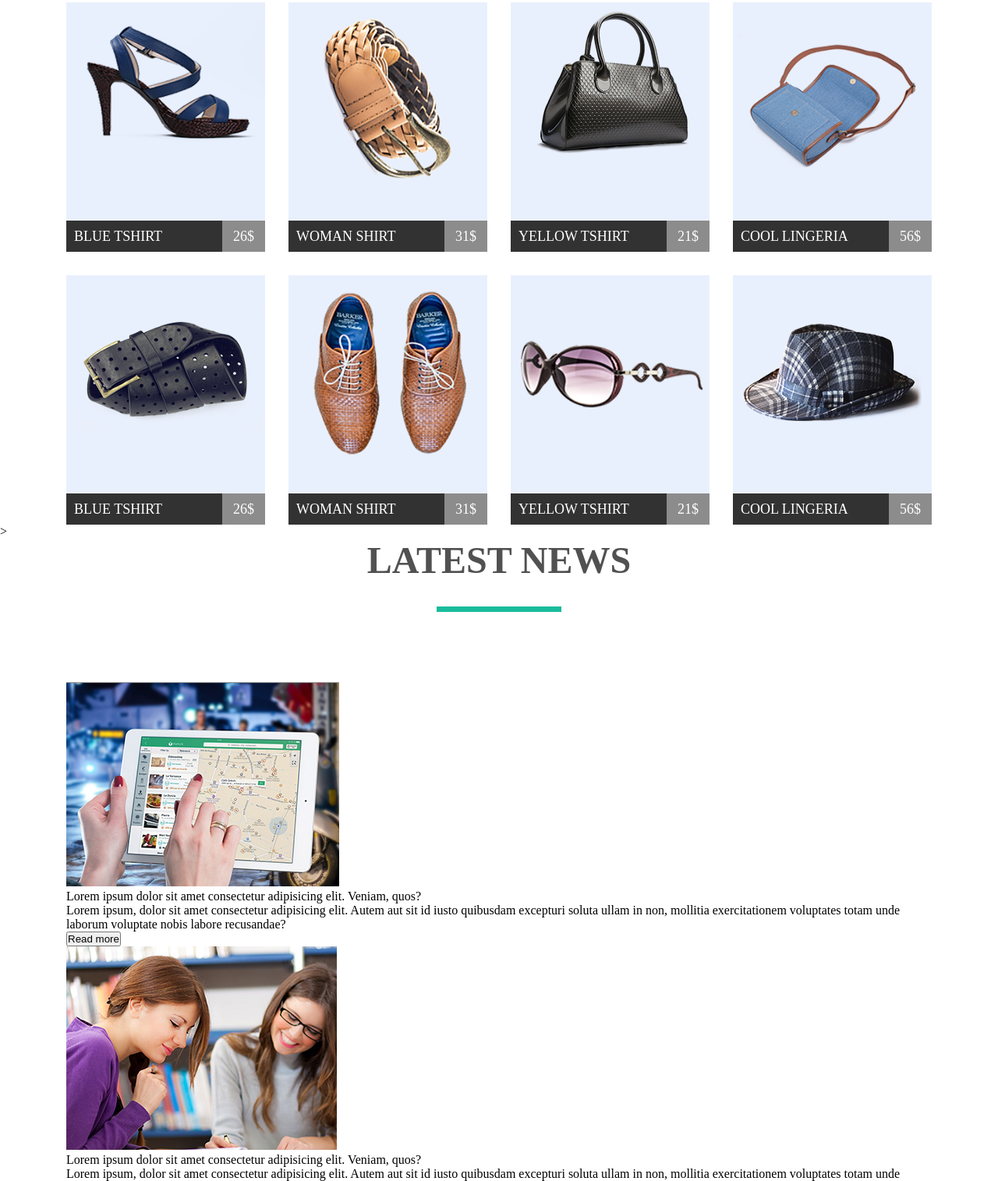
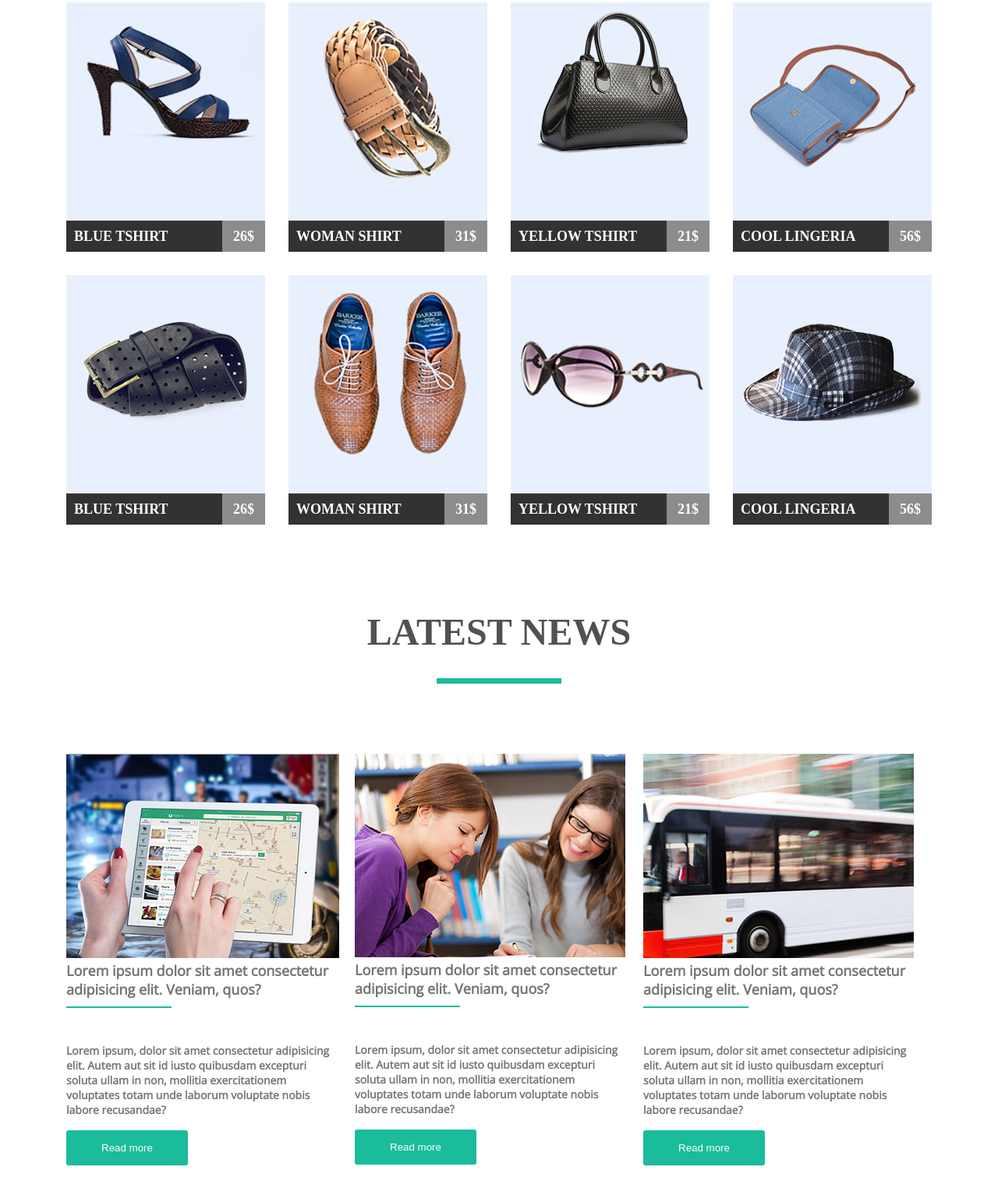
Before and after one commit to yuraostapenko/bootcamp7, a plain HTML site: page module_03/index.html in a window 1280 px wide. Shown: the part 351-1866 px from the top of the page at 78% size. Drawn offline with nearby package versions, Linux system fonts and the light colour scheme.

Commit message:
added new  section

```diff
--- a/module_03/css/header.css
+++ b/module_03/css/header.css
@@ -1,37 +1,40 @@
+.header {
+    width: 1110px;
+    margin: auto;
+}
+
 .logo {
     width: 75px;
     height: 20px;
     float: left;
     margin-top: 40px;
 }
+
 .menu {
     text-decoration: none;
     margin: auto;
     float: right;
     padding-top: 40px;
 
+}
 
-}
 .menu-item {
-
     float: left;
     display: inline-block;
     font-size: 14px;
     margin-right: 35px;
+}
 
-
-}
 .menu-link {
     text-decoration: none;
     text-transform: uppercase;
     color: #0f0101;
 }
+
 .menu-link:hover {
     color: #1abc9c;
 }
+
 .menu-item:last-child {
     margin-right: 0;
 }
-.header {
-    margin-bottom: 110px;
-}
--- a/module_03/css/products.css
+++ b/module_03/css/products.css
@@ -1,8 +1,5 @@
-.wrapper-blue {
-    background-color: gray;
 
-}
-.container {
+.main-products {
     width: 1110px;
     margin: auto;
 }
@@ -12,6 +9,7 @@
     text-align: center;
     text-transform: uppercase;
     display: block;
+    margin-top: 110px;
 
 }
 .title::after {
@@ -71,3 +69,43 @@
 .cards:hover .price {
     background-color:  #7fd9c7;
    }
+.card {
+    width: 345px;
+    height: 500px;
+    margin-right: 25px;
+    float: left;
+}
+
+
+
+.text {
+    font-family: "Open Sans";
+    font-size: 18px;
+    font-weight: 600;
+    color: #777575;
+}
+.text:after {
+    content: '';
+    display: block;
+    height: 2px;
+    margin: 10px 0 45px;
+    width: 135px;
+    background-color:  #1abc9c;
+    vertical-align: middle;
+
+}
+.cards-text {
+    font-size: 14px;
+    font-family: "Open Sans";
+    font-weight: 600;
+    color: #777575;
+    padding-bottom: 17px;
+}
+.btn {
+    background-color:  #1abc9c;
+    color: #fff;
+    padding: 15px 45px;
+    border-radius: 3px;
+    border: none;
+    margin-bottom: 80px;
+}
--- a/module_03/css/style.css
+++ b/module_03/css/style.css
@@ -1,6 +1,6 @@
 @import "reset.css";
-@import "https://fonts.googleapis.com/css?family=Roboto" rel="stylesheet";
+@import "https://fonts.googleapis.com/css?family=Roboto";
 @import "header.css";
 @import "products.css";
 @import "footer.css";
-@import "https://fonts.googleapis.com/css?family=Open+Sans" rel="stylesheet";
+@import "https://fonts.googleapis.com/css?family=Open+Sans";
--- a/module_03/index.html
+++ b/module_03/index.html
@@ -11,72 +11,87 @@
 </head>
 
 <body>
-    <div class="wrapper-light">
-        <div class="container">
+
+
     <header class="header clearfix">
         <div class="logo-header">
-                    <a href="#" class="logo"><img src="./img/mart.png" alt="icon" class="icon"> </a>
+            <a href="#" class="logo">
+                <img src="./img/mart.png" alt="icon" class="icon"> </a>
         </div>
+        <div class="header-container">
             <nav class="navigation">
                 <ul class="menu clearfix">
-                        <li class="menu-item"><a href="#" class="menu-link">Home</a></li>
-                        <li class="menu-item"><a href="#" class="menu-link">about us</a></li>
-                        <li class="menu-item"><a href="#" class="menu-link">page</a></li>
-                        <li class="menu-item"><a href="#" class="menu-link">shop</a></li>
-                        <li class="menu-item"><a href="#" class="menu-link">blog</a></li>
-                        <li class="menu-item"><a href="#" class="menu-link">contact us</a></li>
+                    <li class="menu-item">
+                        <a href="#" class="menu-link">Home</a>
+                    </li>
+                    <li class="menu-item">
+                        <a href="#" class="menu-link">about us</a>
+                    </li>
+                    <li class="menu-item">
+                        <a href="#" class="menu-link">page</a>
+                    </li>
+                    <li class="menu-item">
+                        <a href="#" class="menu-link">shop</a>
+                    </li>
+                    <li class="menu-item">
+                        <a href="#" class="menu-link">blog</a>
+                    </li>
+                    <li class="menu-item">
+                        <a href="#" class="menu-link">contact us</a>
+                    </li>
                 </ul>
             </nav>
+        </div>
     </header>
-        </div>
 
-        <section class="container products">
-            <div class="section products">
-                <h2 class="title">Featured prodacts</h2>
+
+    <main class="main-products">
+        <section class="products">
+            <h2 class="title">Featured products</h2>
             <div class="products-cards clearfix">
                 <div class="cards clearfix">
                     <img src="./img/featured-products/product1.png" alt=foto "" class="products-img">
-                        <p class="name">Blue tshirt</p>
-                        <p class="price">26$</p>
+                    <h2 class="name">Blue tshirt</h2>
+                    <h2 class="price">26$</h2>
                 </div>
                 <div class="cards">
                     <img src="./img/featured-products/product2.png" alt=foto "" class="products-img">
-                        <p class="name">Woman shirt</p>
-                        <p class="price">31$</p>
+                    <h2 class="name">Woman shirt</h2>
+                    <h2 class="price">31$</h2>
                 </div>
                 <div class="cards">
                     <img src="./img/featured-products/product3.png" alt="foto" class="products-img">
-                        <p class="name">yellow tshirt</p>
-                        <p class="price">21$</p>
+                    <h2 class="name">yellow tshirt</h2>
+                    <h2 class="price">21$</h2>
                 </div>
                 <div class="cards">
                     <img src="./img/featured-products/product4.png" alt="foto" class="products-img">
-                        <p class="name">cool lingeria</p>
-                        <p class="price">56$</p>
+                    <h2 class="name">cool lingeria</h2>
+                    <h2 class="price">56$</h2>
                 </div>
                 <div class="cards">
                     <img src="./img/featured-products/product5.png" alt="foto" class="products-img">
-                        <p class="name">Blue tshirt</p>
-                        <p class="price">26$</p>
+                    <h2 class="name">Blue tshirt</h2>
+                    <h2 class="price">26$</h2>
                 </div>
                 <div class="cards">
                     <img src="./img/featured-products/product6.png" alt="foto" class="products-img">
-                        <p class="name">Woman shirt</p>
-                        <p class="price">31$</p>
+                    <h2 class="name">Woman shirt</h2>
+                    <h2 class="price">31$</h2>
                 </div>
                 <div class="cards">
                     <img src="./img/featured-products/product7.png" alt="foto" class="products-img">
-                        <p class="name">yellow tshirt</p>
-                        <p class="price">21$</p>
+                    <h2 class="name">yellow tshirt</h2>
+                    <h2 class="price">21$</h2>
                 </div>
                 <div class="cards">
                     <img src="./img/featured-products/product8.png" alt="foto" class="products-img">
-                        <p class="name">cool lingeria</p>
-                        <p class="price">56$</p>
+                    <h2 class="name">cool lingeria</h2>
+                    <h2 class="price">56$</h2>
                 </div>
             </div>
-            </div>
-        </section>>
+        </section>
+
         <section class="container">
             <div class="news">
                 <h2 class="title">latest news</h2>
@@ -84,25 +99,34 @@
                     <div class="card">
                         <img src="./img/latest-news/ipad-6.jpg" alt="foto" class="news-img">
                         <p class="text">Lorem ipsum dolor sit amet consectetur adipisicing elit. Veniam, quos?</p>
-                    <p class="cards-text">Lorem ipsum, dolor sit amet consectetur adipisicing elit. Autem aut sit id iusto quibusdam excepturi soluta ullam in non, mollitia exercitationem voluptates totam unde laborum voluptate nobis labore recusandae?</p>
+                        <p class="cards-text">Lorem ipsum, dolor sit amet consectetur adipisicing elit. Autem aut sit id iusto quibusdam excepturi
+                            soluta ullam in non, mollitia exercitationem voluptates totam unde laborum voluptate nobis labore
+                            recusandae?
+                        </p>
                         <button class="btn">Read more</button>
                     </div>
                     <div class="card">
                         <img src="./img/latest-news/slide1.jpg" alt="foto" class="news-img">
                         <p class="text">Lorem ipsum dolor sit amet consectetur adipisicing elit. Veniam, quos?</p>
-                    <p class="cards-text">Lorem ipsum, dolor sit amet consectetur adipisicing elit. Autem aut sit id iusto quibusdam excepturi soluta ullam in non, mollitia exercitationem voluptates totam unde laborum voluptate nobis labore recusandae?</p>
+                        <p class="cards-text">Lorem ipsum, dolor sit amet consectetur adipisicing elit. Autem aut sit id iusto quibusdam excepturi
+                            soluta ullam in non, mollitia exercitationem voluptates totam unde laborum voluptate nobis labore
+                            recusandae?
+                        </p>
                         <button class="btn">Read more</button>
                     </div>
                     <div class="card">
                         <img src="./img/latest-news/product-img-5.jpg" alt="foto" class="news-img">
                         <p class="text">Lorem ipsum dolor sit amet consectetur adipisicing elit. Veniam, quos?</p>
-                    <p class="cards-text">Lorem ipsum, dolor sit amet consectetur adipisicing elit. Autem aut sit id iusto quibusdam excepturi soluta ullam in non, mollitia exercitationem voluptates totam unde laborum voluptate nobis labore recusandae?</p>
+                        <p class="cards-text">Lorem ipsum, dolor sit amet consectetur adipisicing elit. Autem aut sit id iusto quibusdam excepturi
+                            soluta ullam in non, mollitia exercitationem voluptates totam unde laborum voluptate nobis labore
+                            recusandae?
+                        </p>
                         <button class="btn">Read more</button>
                     </div>
                 </div>
             </div>
         </section>
-    </div>
+    </main>
 </body>
 
 </html>
```
Lines whose indentation alone changed are shown as unchanged.
